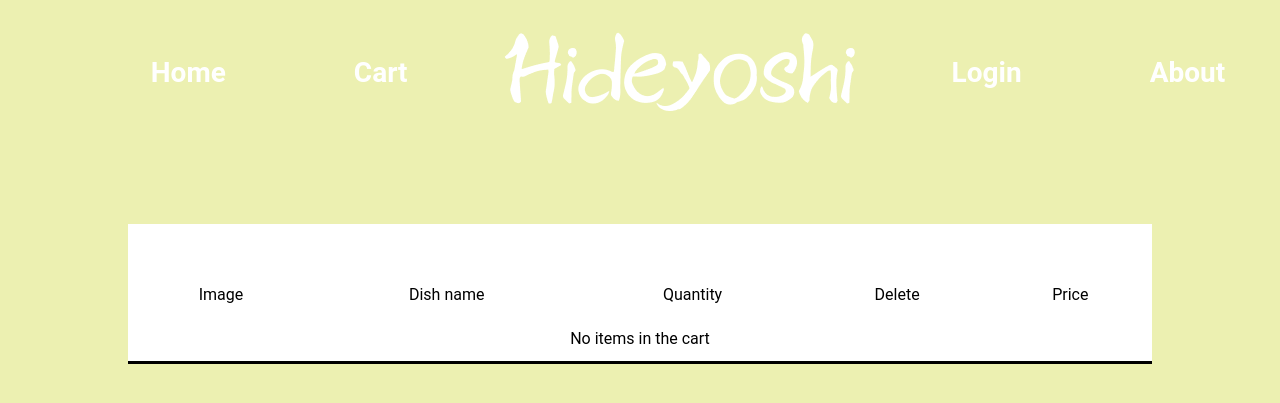
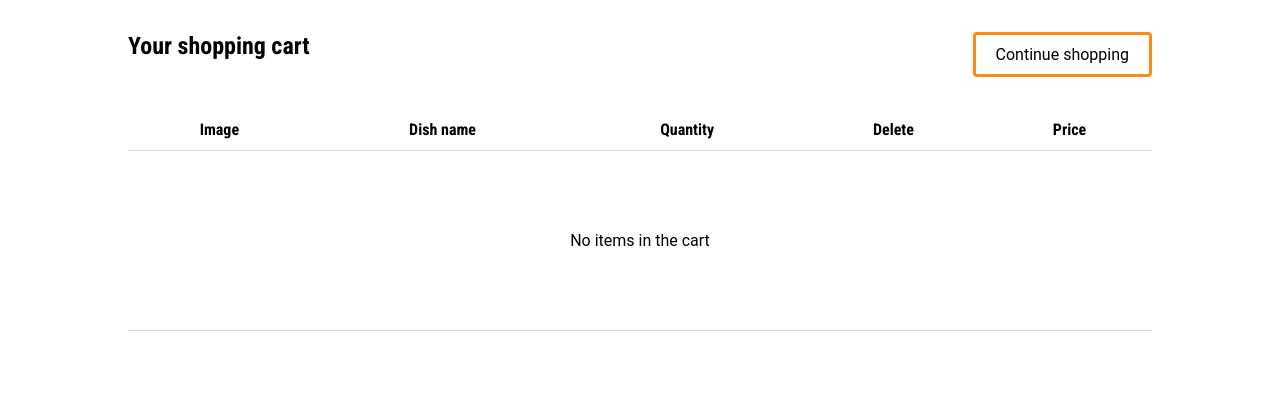
Before and after one commit to freddy74/backend-proyecto-interactivas, a PHP site: page /cart.php in a window 1280 px wide. Shown: the top 403 px of the page. Run offline with PHP 8.4, Linux system fonts and the light colour scheme.

Commit message:
cart design and subtotal

```diff
--- a/hideyoshi/cart.php
+++ b/hideyoshi/cart.php
@@ -8,8 +8,6 @@ if ($_SERVER['REQUEST_METHOD'] == 'POST' && isset($_POST['btn-cart'])) {
     $quantity = $_POST['quantity'];
 
     $cart = json_decode($_COOKIE['cart'], true);
-    // isset($_COOKIE['cart']) ? --- : array()
-
 
     // Verificar si el platillo ya está en el carrito
     $found = false;
@@ -37,7 +35,6 @@ if ($_SERVER['REQUEST_METHOD'] == 'POST' && isset($_POST['btn-cart'])) {
     header('Location: cart.php');
 }
 
-
 ?>
 
 <!DOCTYPE html>
@@ -54,14 +51,8 @@ if ($_SERVER['REQUEST_METHOD'] == 'POST' && isset($_POST['btn-cart'])) {
     <link rel="stylesheet" href="./css/main.css">
 </head>
 
-<style>
-    body {
-        background: var(--clr-light-green);
-    }
-</style>
-
 <header>
-    <nav class="top-nav">
+    <!-- <nav class="top-nav">
         <input class="mobile-check" type="checkbox">
 
         <label class="mobile-btn">
@@ -76,38 +67,54 @@ if ($_SERVER['REQUEST_METHOD'] == 'POST' && isset($_POST['btn-cart'])) {
             <li><a class="nav-list-link" href="#">Login</a></li>
             <li><a class="nav-list-link" href="#">About</a></li>
         </ul>
-    </nav>
+    </nav> -->
+
+    <section class="cart-info">
+        <h2 class="table-title">Your shopping cart</h2>
+        <a class="continue-shopping-btn" href="index.php">Continue shopping</a>
+    </section>
+
 
 </header>
 
 <body>
-    <div class="admin-container">
-        <table>
+    <div class="cart-container">
+
+        <table class="cart-table">
             <tr>
-                <td>Image</td>
-                <td>Dish name</td>
-                <td>Quantity</td>
-                <td>Delete</td>
-                <td>Price</td>
+                <td class="table-title">Image</td>
+                <td class="table-title">Dish name</td>
+                <td class="table-title">Quantity</td>
+                <td class="table-title">Delete</td>
+                <td class="table-title">Price</td>
             </tr>
+
             <?php
             if (isset($_COOKIE['cart'])) {
-                // Obtener el contenido de la cookie y convertirlo a un array
                 $cartItems = json_decode($_COOKIE['cart'], true);
 
-                var_dump($cartItems);
+                $subtotal = 0;
+
                 // Iterar sobre los platillos en el carrito
                 foreach ($cartItems as $cartItem) {
                     echo '<tr>';
                     echo '<td><img class="cart-image" src="./imgs/' . $cartItem['dishImage'] . '" alt="Dish Image"></td>';
                     echo '<td>' . $cartItem['dishName'] . '</td>';
                     echo '<td>' . $cartItem['quantity'] . '</td>';
-                    echo '<td><a href="remove_from_cart.php?dishName=' . urlencode($cartItem['dishName']) . '">Delete</a></td>';
+                    echo '<td><a href="#">Delete</a></td>';
                     echo '<td>$' . $cartItem['dishPrice'] * $cartItem['quantity'] . '</td>';
                     echo '</tr>';
+
+                    $subtotal += $cartItem['dishPrice'] * $cartItem['quantity'];
                 }
+
+                echo '<div class="checkout-container">
+                <p>Subtotal: $' . $subtotal . '</p>
+                <p>Total: $' . $subtotal . '</p>
+                <a class="checkout-btn" href="index.php">Checkout</a>
+                </div>';
             } else {
-                echo '<tr><td colspan="5">No items in the cart</td></tr>';
+                echo '<tr><td class="no-items" colspan="5">No items in the cart</td></tr>';
             }
 
             ?>
--- a/hideyoshi/css/pages/cart.css
+++ b/hideyoshi/css/pages/cart.css
@@ -1,8 +1,82 @@
-.cart-image{
+.cart-image {
+    aspect-ratio: 1/1;
+    width: 10vw;
+    border-radius: 50%;
+    object-fit: cover;
+}
+
+.table-title {
+    font-family: var(--ff-secondary);
+    font-weight: var(--fw-bold);
+}
+
+.cart-table {
+    border-radius: 2rem;
+    border-collapse: collapse;
+    width: 80%;
+    margin: auto;
+}
+
+.cart-container {
+    display: flex;
+    width: 100vw;
+    font-family: var(--ff-secondary);
+    width: 100%;
+    margin: auto;
+    text-align: center;
+    flex-direction: column-reverse;
+    align-items: flex-end;
+}
+
+.cart-info {
+    display: flex;
+    width: 80%;
+    margin: 2rem auto;
+    justify-content: space-between;
+    font-family: var(--ff-secondary);
+}
+
+td {
+    border-bottom: rgba(0, 0, 0, 0.151) 1px solid;
+
+}
+
+.continue-shopping-btn {
+    color: var(--clr-black);
+    border-radius: 4px;
+    padding: 0.625rem 1.25rem;
+    font-size: 1em;
+    cursor: pointer;
+    transition: background-color 0.3s;
+    text-decoration: none;
+    border: .225rem var(--clr-orange) solid;
+}
+
+.checkout-btn {
+    background-color: var(--clr-orange);
+    color: var(--clr-white);
+    border: none;
+    border-radius: 4px;
+    padding: 0.625rem 1.25rem;
+    font-size: 1em;
+    cursor: pointer;
+    transition: background-color 0.3s;
+    text-decoration: none;
+    text-align: center;
     width: 10vw;
 }
 
-.cart-row{
-    background-color: antiquewhite;
+.checkout-container {
+    display: grid;
+    width: 80%;
+    gap: 1rem;
+    justify-content: center;
+    background-color: var(--clr-light-green);
+    padding: 3rem;
+    margin: 2rem auto;
     border-radius: 2rem;
 }
+
+.no-items {
+    padding: 5rem;
+}
```
Also changed, not shown: hideyoshi/details.php (line endings or trailing spaces).
